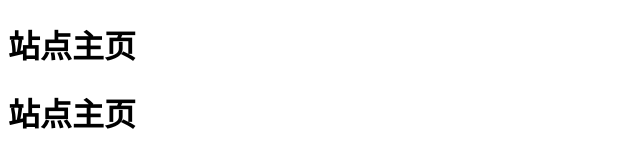
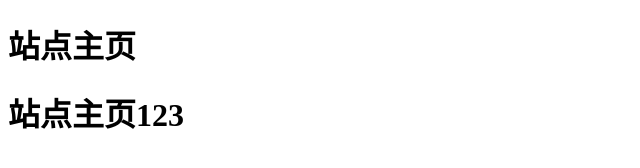
Before and after one commit to Yang1998-jiale/GitPackage, a plain HTML site: page index.html in a window 1280 px wide. Shown: the full height of the page, 0-640 px from the left. Drawn offline with Linux system fonts and the light colour scheme.

Commit message:
修改index

```diff
--- a/index.html
+++ b/index.html
@@ -6,7 +6,7 @@
 	</head>
 	<body>
 		<h1>站点主页</h1>
-<h1>站点主页</h1>
+<h1>站点主页123</h1>
 	</body>
 	<script src="js/index.js" type="text/javascript" charset="utf-8"></script>
 </html>
```
